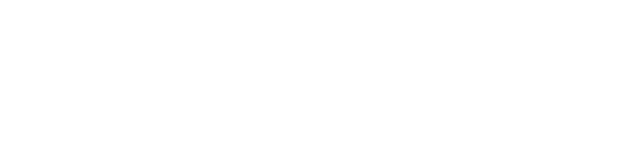
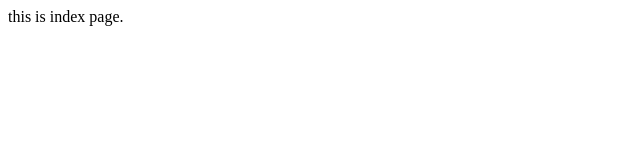
Before and after one commit to BytesZero/gitDemo, a plain HTML site: page index.html in a window 1280 px wide. Shown: the whole page, without its empty margins (0-640 px from the left). Drawn offline with Linux system fonts and the light colour scheme.

Commit message:
update index.html

```diff
--- a/index.html
+++ b/index.html
@@ -3,6 +3,6 @@
 	<title>index</title>
 </head>
 <body>
-
+	this is index page.
 </body>
 </html>
```
